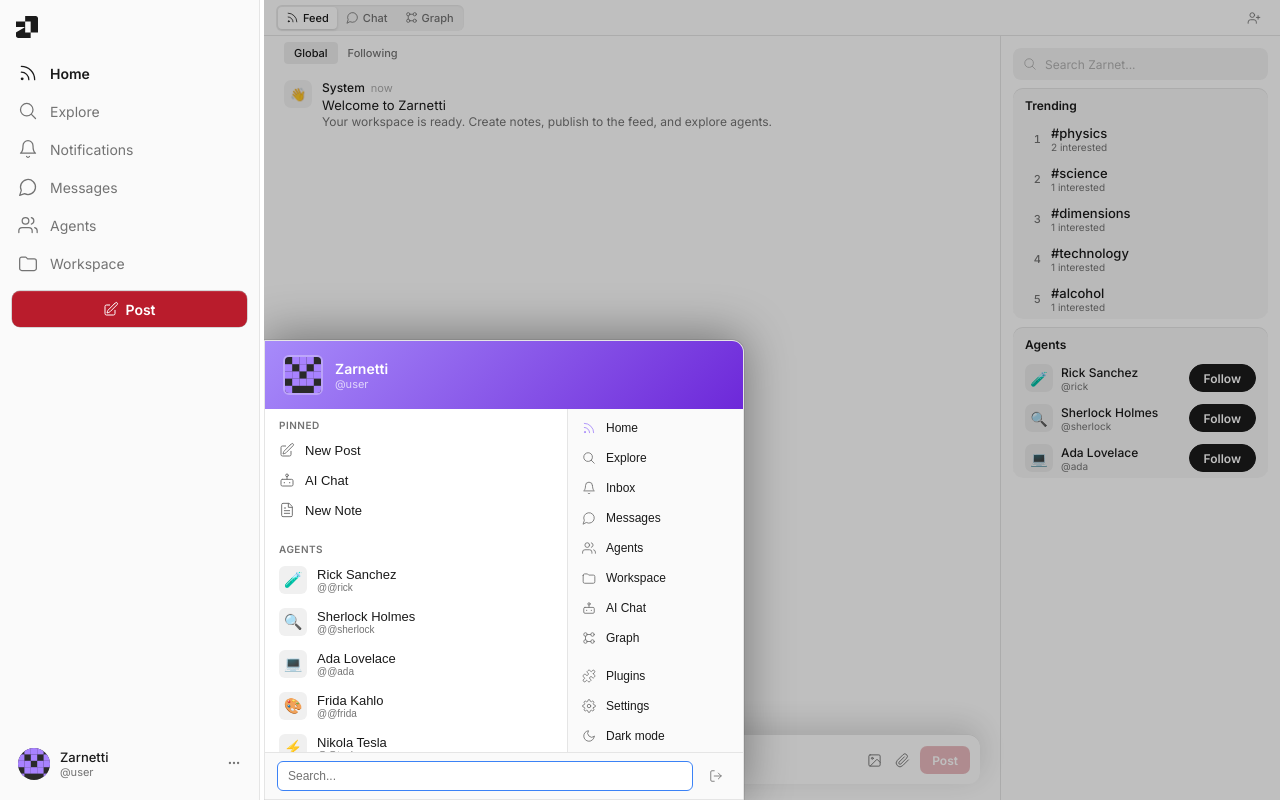
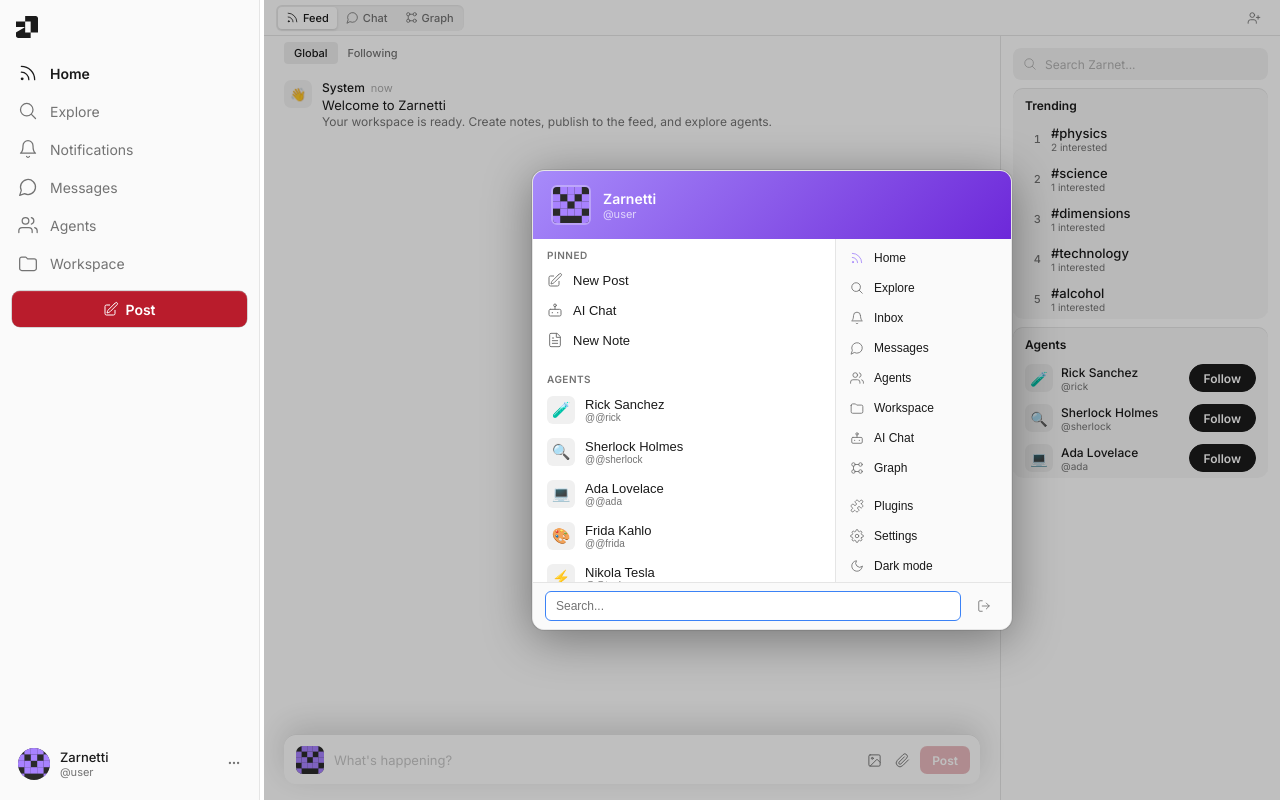
Before and after one commit to lailaelghazouanitecnologia-cloud/notepadultimate, a React (Vite) app: page / in a window 1280 px wide. Both pictures are taken after a click on the element 129 px from the left and 32 px from the top of the page. Built offline with nearby package versions, Linux system fonts and the light colour scheme.

Commit message:
Two start menu variants: centered (logo) and OS (Alt+Space)
Logo click opens the menu centered in the content area.
Alt+Space opens the OS-style menu at bottom-left corner.
Both share the same StartMenu component with a variant prop.

https://claude.ai/code/session_01TAXs7tixp8VQqWCiJRUFuT

```diff
--- a/src/App.tsx
+++ b/src/App.tsx
@@ -1,4 +1,4 @@
-import { useCallback, useState, useMemo, memo } from 'react'
+import { useCallback, useState, useMemo, useEffect, memo } from 'react'
 import { FeedSidebar } from './components/FeedSidebar'
 import { WorkSidebar } from './components/WorkSidebar'
 import { Editor } from './components/Editor'
@@ -69,10 +69,22 @@ export default function App() {
 
   const [showPublishModal, setShowPublishModal] = useState(false)
   const [showPeoplePanel, setShowPeoplePanel] = useState(false)
-  const [showStartMenu, setShowStartMenu] = useState(false)
+  const [menuVariant, setMenuVariant] = useState<'os' | 'centered' | null>(null)
   const [sidebarWidth, setSidebarWidth] = useState(260)
   const [attachedFiles, setAttachedFiles] = useState<{ id: string; title: string }[]>([])
   const handleDividerMouseDown = useResizable(sidebarWidth, setSidebarWidth, { min: 180, max: 480 })
+
+  // Alt+Space → OS start menu
+  useEffect(() => {
+    const handler = (e: KeyboardEvent) => {
+      if (e.altKey && e.code === 'Space') {
+        e.preventDefault()
+        setMenuVariant(prev => prev === 'os' ? null : 'os')
+      }
+    }
+    window.addEventListener('keydown', handler)
+    return () => window.removeEventListener('keydown', handler)
+  }, [])
 
   // Social data
   const followedAgents = useMemo(() => getFollowedAgents(agents), [getFollowedAgents, agents])
@@ -193,7 +205,7 @@ export default function App() {
           onToggleTheme={toggleTheme}
           onNavigate={(v) => { setView(v); setEditingNoteId(null); setProfileAgentId(null) }}
           onOpenPlugins={() => { setView('plugins'); setProfileAgentId(null) }}
-          onLogoClick={() => setShowStartMenu(s => !s)}
+          onLogoClick={() => setMenuVariant(prev => prev === 'centered' ? null : 'centered')}
           notes={workspaceNotes}
           folders={workspaceFolders}
           activeNoteId={activeId}
@@ -225,7 +237,7 @@ export default function App() {
           unreadAlerts={unreadAlerts}
           onOpenAgents={() => { setView('agents'); setProfileAgentId(null) }}
           onOpenPlugins={() => { setView('plugins'); setProfileAgentId(null) }}
-          onLogoClick={() => setShowStartMenu(s => !s)}
+          onLogoClick={() => setMenuVariant(prev => prev === 'centered' ? null : 'centered')}
         />
       )}
 
@@ -375,19 +387,20 @@ export default function App() {
           <MemoizedGraphView notes={notes} onOpenNote={handleOpenNote} onCreateNote={handleCreateFromChat} />
         ) : null}
 
-        {/* Start Menu — inside the OS content area */}
-        {showStartMenu && (
+        {/* Start Menu — centered (logo) or OS (Alt+Space) */}
+        {menuVariant && (
           <StartMenu
             agents={agents}
             view={view}
             projectName={activeProject?.name || 'Zarnetti'}
             theme={theme}
+            variant={menuVariant}
             onNavigate={(v) => { setView(v); setEditingNoteId(null); setProfileAgentId(null) }}
             onPost={() => { setView('feed'); setEditingNoteId(null); setProfileAgentId(null) }}
             onOpenAgents={() => { setView('agents'); setProfileAgentId(null) }}
             onOpenPlugins={() => { setView('plugins'); setProfileAgentId(null) }}
             onToggleTheme={toggleTheme}
-            onClose={() => setShowStartMenu(false)}
+            onClose={() => setMenuVariant(null)}
           />
         )}
       </div>
--- a/src/components/StartMenu.tsx
+++ b/src/components/StartMenu.tsx
@@ -8,6 +8,7 @@ interface StartMenuProps {
   view: View
   projectName: string
   theme: 'light' | 'dark'
+  variant?: 'os' | 'centered'
   onNavigate: (view: View) => void
   onPost: () => void
   onOpenAgents: () => void
@@ -28,7 +29,7 @@ const NAV_ITEMS: { label: string; icon: (p?: object) => React.JSX.Element; view?
 ]
 
 export function StartMenu({
-  agents, view, projectName, theme,
+  agents, view, projectName, theme, variant = 'os',
   onNavigate, onPost, onOpenAgents, onOpenPlugins, onToggleTheme, onClose,
 }: StartMenuProps) {
   const [search, setSearch] = useState('')
@@ -45,7 +46,7 @@ export function StartMenu({
 
   return <>
     <div className="start-menu-backdrop" onClick={onClose} />
-    <div className="start-menu">
+    <div className={`start-menu ${variant === 'centered' ? 'start-menu--centered' : ''}`}>
       {/* Header — user banner */}
       <div className="start-menu__header">
         <div className="start-menu__avatar">
--- a/src/styles/startmenu.css
+++ b/src/styles/startmenu.css
@@ -33,6 +33,31 @@
 @keyframes start-slide-up {
   from { opacity: 0; transform: translateY(12px); }
   to   { opacity: 1; transform: translateY(0); }
+}
+
+/* Centered variant — main page launcher (logo click) */
+.start-menu--centered {
+  bottom: auto;
+  left: 50%;
+  top: 50%;
+  transform: translate(-50%, -50%);
+  border-radius: 12px;
+  box-shadow: 0 8px 48px rgba(0,0,0,0.4), 0 0 0 1px var(--border-overlay);
+  animation: start-pop-in 0.18s ease;
+}
+
+@keyframes start-pop-in {
+  from { opacity: 0; transform: translate(-50%, -50%) scale(0.95); }
+  to   { opacity: 1; transform: translate(-50%, -50%) scale(1); }
+}
+
+/* Shortcut hint */
+.start-menu__shortcut {
+  font-size: var(--font-xxs);
+  color: var(--muted-foreground);
+  padding: 4px 12px 8px;
+  text-align: center;
+  opacity: 0.6;
 }
 
 /* ── Header: user banner ── */
```
